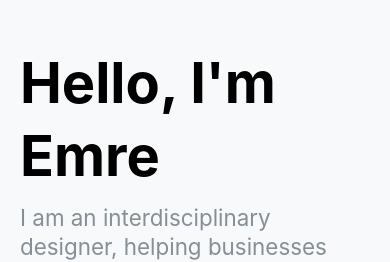
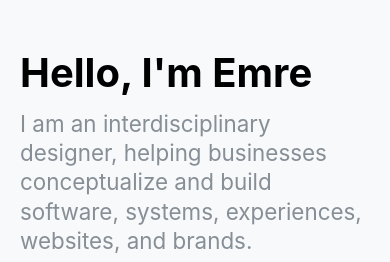
Before and after one commit to emreerdener/portfolio, a Next.js app: page /profile in a window 390 px wide. Shown: the part 435-697 px from the top of the page. Built offline with nearby package versions, Linux system fonts and the light colour scheme.

Commit message:
feat: update AboutMe component to support responsive title sizes; refactor MoreBanner by removing default button variant

```diff
--- a/src/components/features/About/AboutLayout.tsx
+++ b/src/components/features/About/AboutLayout.tsx
@@ -13,7 +13,12 @@ export default function AboutLayout() {
       <Grid align="center">
         <Grid.Col span={{ base: 12, lg: 6 }} order={{ base: 2, lg: 1 }}>
           <Box className={classes.aboutWrapper}>
-            <AboutMe titleSize="3.5rem" bodySize="1.4rem" emojiSize="1.8rem" funFactSize="lg" />
+            <AboutMe
+              titleSize={{ base: '2.5rem', sm: '3.5rem' }}
+              bodySize="1.4rem"
+              emojiSize="1.8rem"
+              funFactSize="lg"
+            />
           </Box>
         </Grid.Col>
         <Grid.Col span={{ base: 12, lg: 6 }} order={{ base: 1, lg: 2 }}>
--- a/src/components/features/About/AboutMe.tsx
+++ b/src/components/features/About/AboutMe.tsx
@@ -2,12 +2,12 @@ import { IconBrandLinkedin, IconFile } from '@tabler/icons-react';
 import {
   Button,
   Group,
+  MantineSize,
   SimpleGrid,
   Stack,
+  StyleProp,
   Text,
-  TextProps,
   Title,
-  TitleProps,
 } from '@mantine/core';
 
 // Data array for easy management
@@ -20,10 +20,10 @@ const funFacts = [
 ];
 
 interface AboutMeProps {
-  titleSize?: TitleProps['size'];
-  bodySize?: TextProps['size'];
-  emojiSize?: TextProps['size'];
-  funFactSize?: TextProps['size'];
+  titleSize?: StyleProp<MantineSize | (string & {}) | number>;
+  bodySize?: StyleProp<MantineSize | (string & {}) | number>;
+  emojiSize?: StyleProp<MantineSize | (string & {}) | number>;
+  funFactSize?: StyleProp<MantineSize | (string & {}) | number>;
 }
 
 export default function AboutMe({
@@ -35,10 +35,10 @@ export default function AboutMe({
   return (
     <Stack gap="xl">
       <Stack gap="xs">
-        <Title order={1} size={titleSize}>
+        <Title order={1} fz={titleSize}>
           Hello, I'm Emre
         </Title>
-        <Text c="dimmed" size={bodySize} lh={1.3}>
+        <Text c="dimmed" fz={bodySize} lh={1.3}>
           I am an interdisciplinary designer, helping businesses conceptualize and build software,
           systems, experiences, websites, and brands.
         </Text>
@@ -51,10 +51,10 @@ export default function AboutMe({
         <SimpleGrid cols={{ base: 1 }} spacing="md">
           {funFacts.map((item, index) => (
             <Group wrap="nowrap" gap="xs" key={index}>
-              <Text size={emojiSize} lh={1}>
+              <Text fz={emojiSize} lh={1}>
                 {item.emoji}
               </Text>
-              <Text size={funFactSize} fw={500} lh={1.4}>
+              <Text fz={funFactSize} fw={500} lh={1.4}>
                 {item.text}
               </Text>
             </Group>
--- a/src/components/layout/MoreBanner.tsx
+++ b/src/components/layout/MoreBanner.tsx
@@ -22,7 +22,6 @@ export default function MoreBanner() {
         <Button
           onClick={() => router.push('/case-studies')}
           size="md"
-          variant="default"
           className={classes.bannerButton}
         >
           View more
```
